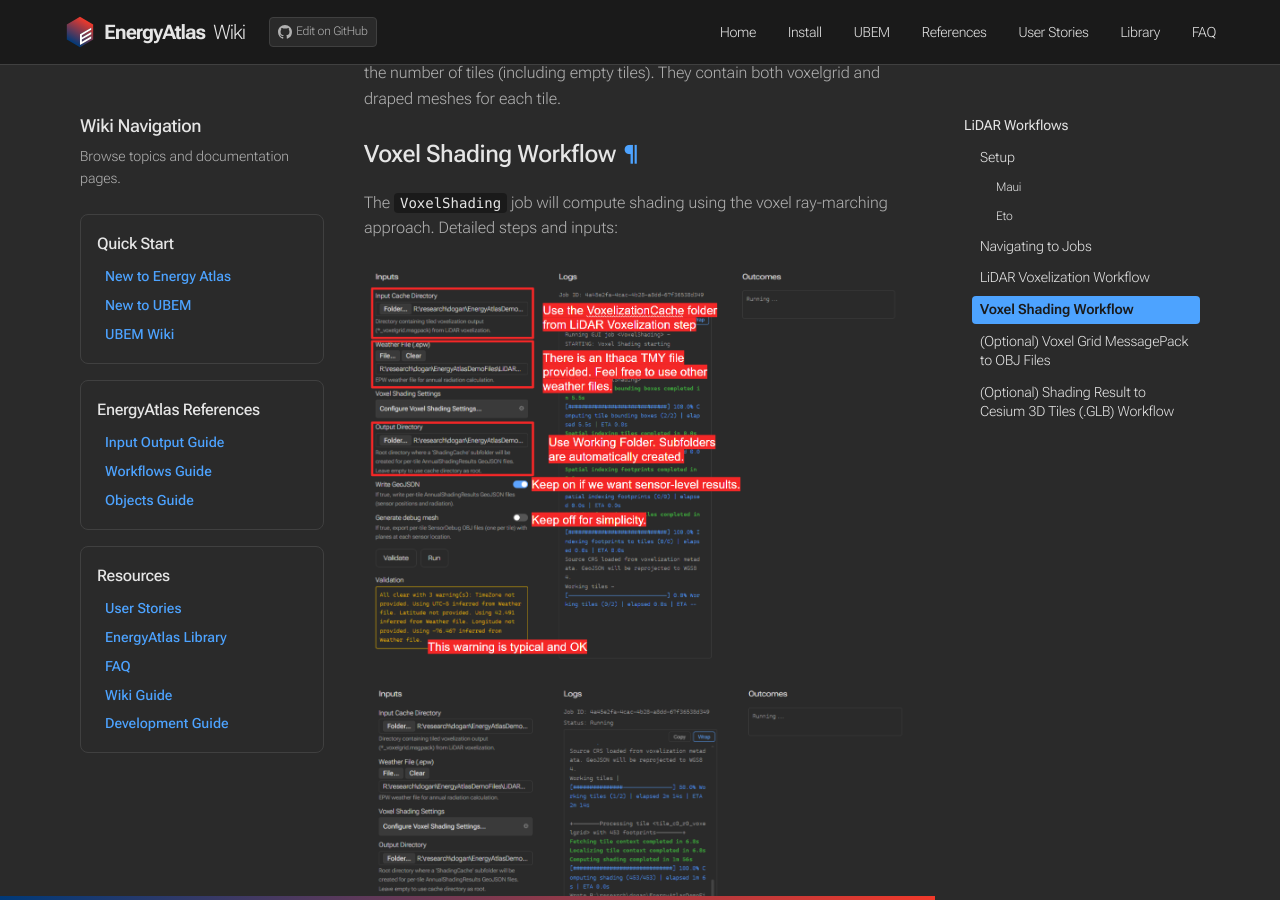
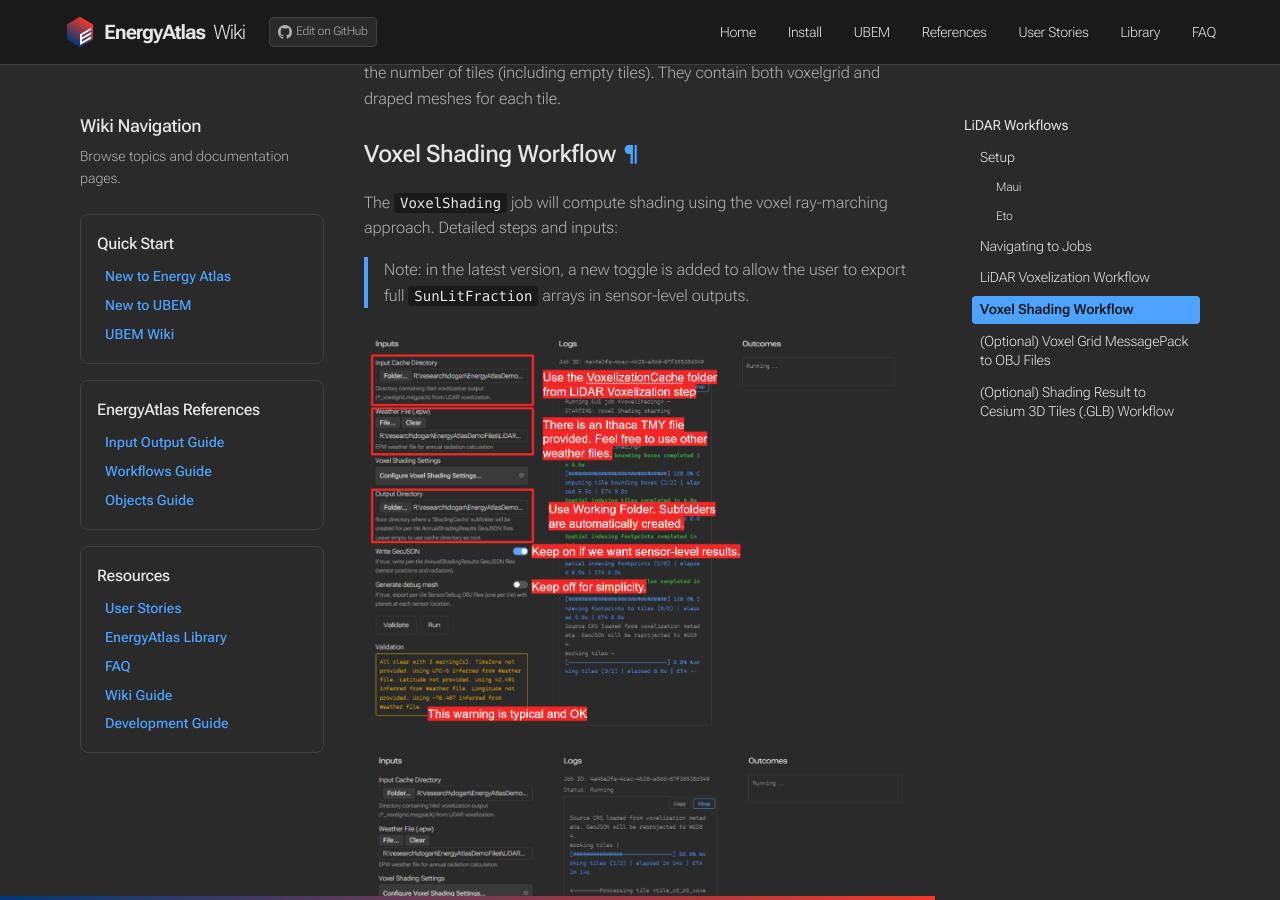
Before and after one commit to Chengxuan-Li/EnergyAtlasWiki, an MkDocs documentation site: the page built from docs/references/workflows/lidar-workflows.md, in a window 1280 px wide and 900 px high, scrolled down 2896 px. Built offline with MkDocs 1.6.1, drawn with Linux system fonts in a browser that asks for light colours; a script that is not in the unit is left out.

Commit message:
Added sunlitfraction update in lidar workflows

```diff
--- a/docs/references/workflows/lidar-workflows.md
+++ b/docs/references/workflows/lidar-workflows.md
@@ -41,6 +41,8 @@
 
 The `VoxelShading` job will compute shading using the voxel ray-marching approach. Detailed steps and inputs:
 
+> Note: in the latest version, a new toggle is added to allow the user to export full `SunLitFraction` arrays in sensor-level outputs.
+
 ![alt text](../../assets/images/lidar-workflows-shading.png)
 ![alt text](../../assets/images/lidar-workflows-shading2.png)
 
```
